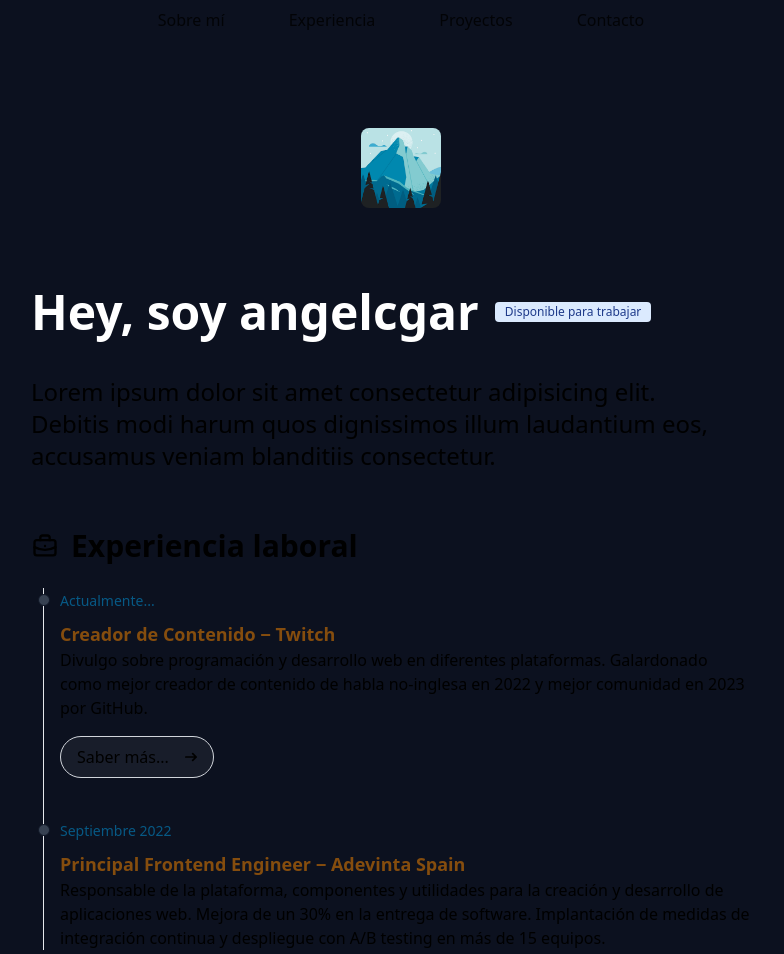
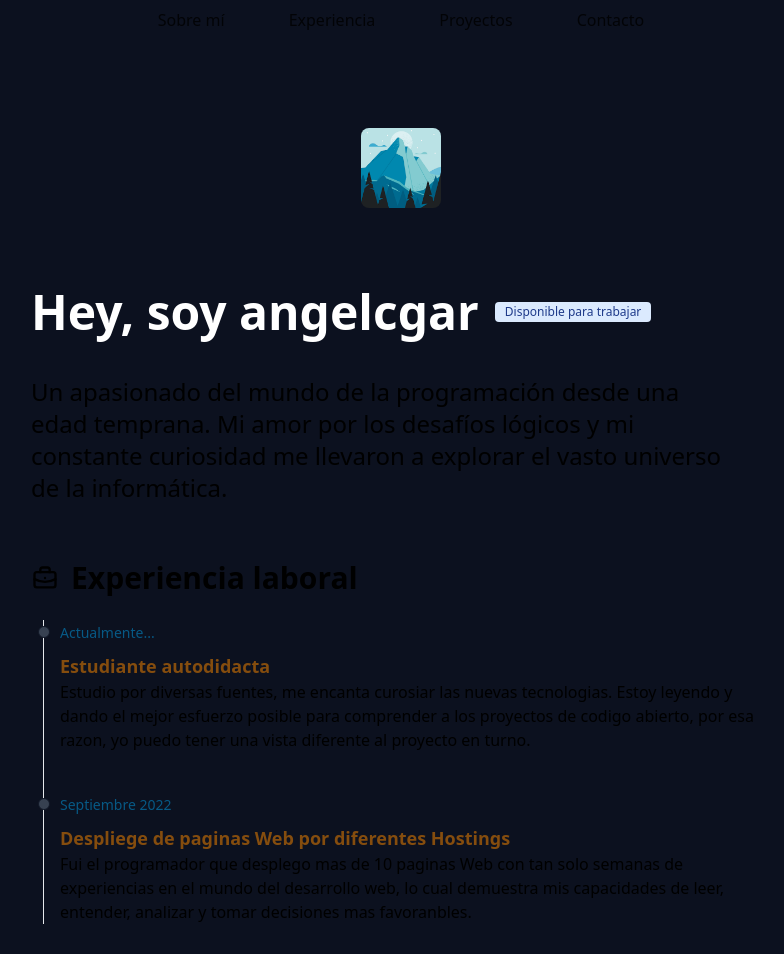
Before and after one commit to angelcgar/project_angelcgar, an Astro site: page / in a window 1280 px wide. Shown: the top 954 px of the page, without its empty margins (239-1023 px from the left). Built offline with nearby package versions, Linux system fonts and the light colour scheme; Astro itself is replaced by a stand-in of ours.

Commit message:
cambiar el texto  lorem a algo que mas se ajusta a mi persona

```diff
--- a/src/components/Experience.astro
+++ b/src/components/Experience.astro
@@ -3,16 +3,16 @@ import ExperienceItem from "./ExperienceItem.astro";
 const EXPERIENCIE = [
   {
     date: "Actualmente...",
-    title: "Creador de Contenido − Twitch",
+    title: "Estudiante autodidacta",
     description:
-      "Divulgo sobre programación y desarrollo web en diferentes plataformas. Galardonado como mejor creador de contenido de habla no-inglesa en 2022 y mejor comunidad en 2023 por GitHub.",
-    link: "/",
+      "Estudio por diversas fuentes, me encanta curosiar las nuevas tecnologias. Estoy leyendo y dando el mejor esfuerzo posible para comprender a los proyectos de codigo abierto, por esa razon, yo puedo tener una vista diferente al proyecto en turno.",
+    // link: "https://github.com/angelcgar",
   },
   {
     date: "Septiembre 2022",
-    title: "Principal Frontend Engineer  − Adevinta Spain",
+    title: "Despliege de paginas Web por diferentes Hostings",
     description:
-      "Responsable de la plataforma, componentes y utilidades para la creación y desarrollo de aplicaciones web. Mejora de un 30% en la entrega de software. Implantación de medidas de integración continua y despliegue con A/B testing en más de 15 equipos.",
+      "Fui el programador que desplego mas de 10 paginas Web con tan solo semanas de experiencias en el mundo del desarrollo web, lo cual demuestra mis capacidades de leer, entender, analizar y tomar decisiones mas favoranbles.",
   },
 ];
 ---
--- a/src/pages/index.astro
+++ b/src/pages/index.astro
@@ -30,16 +30,16 @@ import CodeCircle from "../components/subComponents/iconos/CodeCircle.astro";
         </a>
       </h1>
       <h2 class="text-xl lg:text-2xl text-wrap max-w-[700px]">
-        Lorem ipsum dolor sit amet consectetur adipisicing elit. Debitis modi
-        harum quos dignissimos illum laudantium eos, accusamus veniam blanditiis
-        consectetur.
+        Un apasionado del mundo de la programación desde una edad temprana. Mi
+        amor por los desafíos lógicos y mi constante curiosidad me llevaron a
+        explorar el vasto universo de la informática.
       </h2>
     </SectionContainer>
 
     <SectionContainer id="experiencia">
       <h2 class="text-3xl font-semibold mb-6 flex gap-x-3 items-center">
         <Briefcase class="size-7" />
-         Experiencia laboral
+        Experiencia laboral
       </h2>
       <Experience />
     </SectionContainer>
@@ -47,7 +47,7 @@ import CodeCircle from "../components/subComponents/iconos/CodeCircle.astro";
     <SectionContainer id="proyectos">
       <h2 class="text-3xl font-semibold mb-6 flex gap-x-3 items-center">
         <CodeCircle class="size-7" />
-         Proyectos
+        Proyectos
       </h2>
       <MiGrid />
     </SectionContainer>
```
Also changed, not shown: 2 other files.
